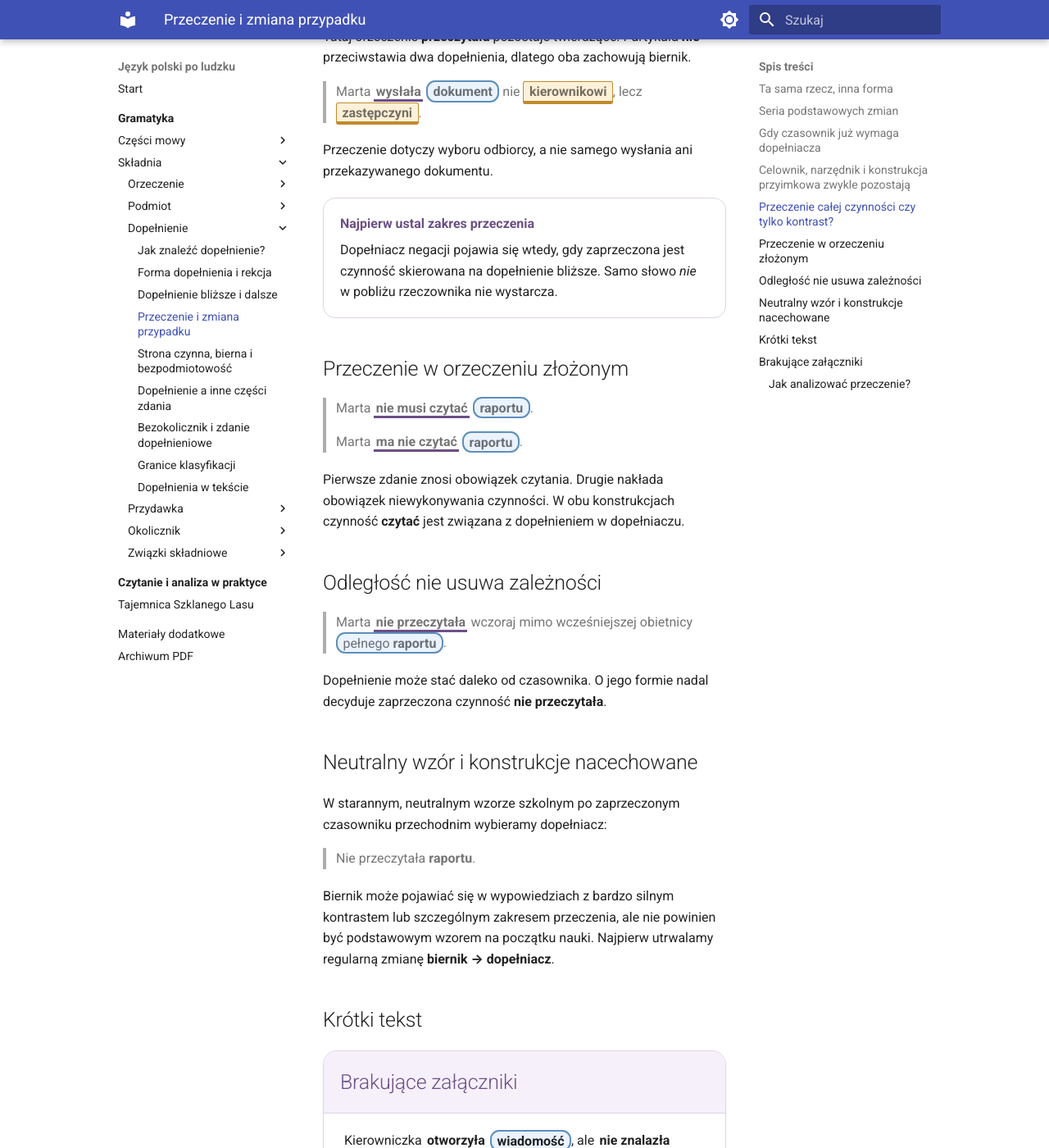
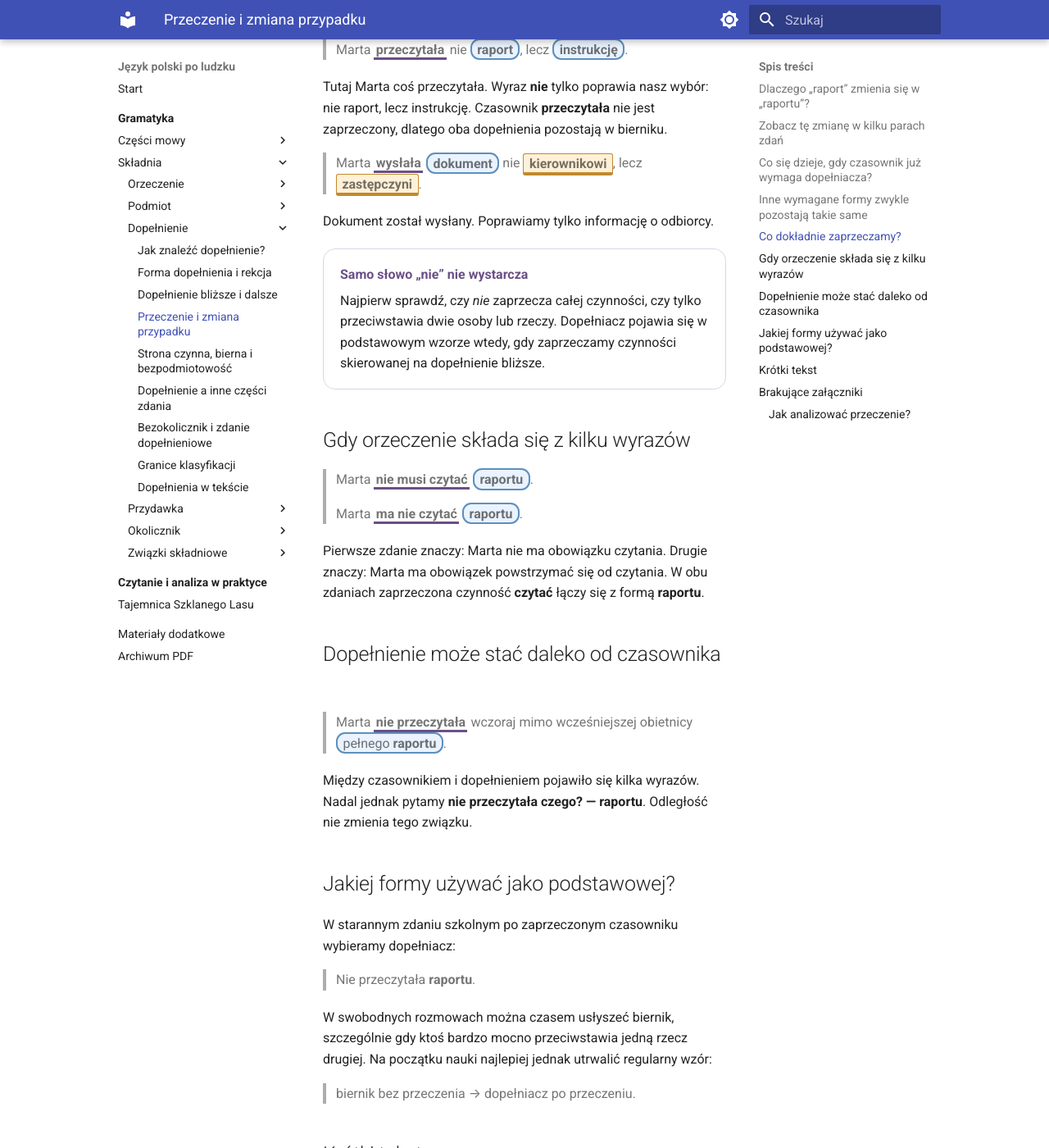
Before and after one commit to dchorazkiewicz/SP_JP, an MkDocs documentation site: the page built from docs/gramatyka/skladnia/dopelnienie/przeczenie-i-zmiana-przypadku.md, in a window 1280 px wide and 1400 px high, scrolled down 2523 px. Shown: the whole window at 82% size. Built offline with MkDocs 1.6.1 and Material for MkDocs 9.7.7, drawn with Linux system fonts in a browser that asks for light colours; some of the changed text lies outside the part shown.

Commit message:
Uprość wyjaśnienie przeczenia i dopełniacza negacji

```diff
--- a/docs/gramatyka/skladnia/dopelnienie/przeczenie-i-zmiana-przypadku.md
+++ b/docs/gramatyka/skladnia/dopelnienie/przeczenie-i-zmiana-przypadku.md
@@ -2,37 +2,41 @@
 
 <div class="object-lesson" markdown>
 
-## Ta sama rzecz, inna forma
+## Dlaczego „raport” zmienia się w „raportu”?
 
 Porównaj:
 
 <div class="object-comparison">
-  <div class="object-comparison-item"><span class="object-comparison-label">czynność twierdząca</span><p>Marta <span class="object-predicate">czyta</span> <span class="object-mark object-mark--direct"><strong>raport</strong></span>.</p><p>Dopełnienie ma formę biernika.</p></div>
-  <div class="object-comparison-item"><span class="object-comparison-label">czynność zaprzeczona</span><p>Marta <span class="object-predicate">nie czyta</span> <span class="object-mark object-mark--direct"><strong>raportu</strong></span>.</p><p>Dopełnienie ma formę dopełniacza.</p></div>
+  <div class="object-comparison-item"><span class="object-comparison-label">bez przeczenia</span><p>Marta <span class="object-predicate">czyta</span> <span class="object-mark object-mark--direct"><strong>raport</strong></span>.</p><p>Pytamy: <em>czyta co?</em></p></div>
+  <div class="object-comparison-item"><span class="object-comparison-label">z przeczeniem</span><p>Marta <span class="object-predicate">nie czyta</span> <span class="object-mark object-mark--direct"><strong>raportu</strong></span>.</p><p>Pytamy: <em>nie czyta czego?</em></p></div>
 </div>
 
-W obu zdaniach chodzi o rzecz bezpośrednio objętą czytaniem. Funkcja **raport — raportu** nie zmienia się: nadal jest to dopełnienie bliższe. Zmienia się jedynie przypadek.
+W obu zdaniach chodzi o tę samą rzecz objętą czytaniem. **Raport** i **raportu** są więc tym samym rodzajem dopełnienia — dopełnieniem bliższym. Zmieniła się tylko jego forma.
 
-Taką zmianę biernika na dopełniacz po zaprzeczeniu czasownika nazywamy **dopełniaczem negacji**.
+Gdy dodajemy **nie**, biernik często zmienia się w dopełniacz:
+
+> czytam raport → nie czytam raportu
+
+Taką zmianę nazywamy **dopełniaczem negacji**. Słowo **negacja** jest po prostu fachową nazwą przeczenia.
 
 <div class="object-concept">
   <span class="object-concept__label">Pojęcie</span>
   <strong>Dopełniacz negacji</strong>
-  <p>To forma dopełniacza używana zamiast biernika, gdy czasownik przechodni zostaje zaprzeczony: <em>czytam raport — nie czytam raportu</em>.</p>
+  <p>To dopełniacz używany zamiast biernika po zaprzeczonym czasowniku: <em>czytam książkę — nie czytam książki</em>, <em>piję kawę — nie piję kawy</em>.</p>
 </div>
 
-## Seria podstawowych zmian
+## Zobacz tę zmianę w kilku parach zdań
 
 <div class="object-series">
-  <div class="object-row"><span class="object-badge">czytać</span><p>Marta <span class="object-predicate">czyta</span> <span class="object-mark object-mark--direct"><strong>książkę</strong></span>.</p><span class="object-note">biernik</span></div>
-  <div class="object-row"><span class="object-badge">nie czytać</span><p>Marta <span class="object-predicate">nie czyta</span> <span class="object-mark object-mark--direct"><strong>książki</strong></span>.</p><span class="object-note">dopełniacz</span></div>
-  <div class="object-row"><span class="object-badge">pić</span><p>Paweł <span class="object-predicate">pije</span> <span class="object-mark object-mark--direct"><strong>kawę</strong></span>.</p><span class="object-note">biernik</span></div>
-  <div class="object-row"><span class="object-badge">nie pić</span><p>Paweł <span class="object-predicate">nie pije</span> <span class="object-mark object-mark--direct"><strong>kawy</strong></span>.</p><span class="object-note">dopełniacz</span></div>
+  <div class="object-row"><span class="object-badge">bez „nie”</span><p>Marta <span class="object-predicate">czyta</span> <span class="object-mark object-mark--direct"><strong>książkę</strong></span>.</p><span class="object-note">biernik</span></div>
+  <div class="object-row"><span class="object-badge">z „nie”</span><p>Marta <span class="object-predicate">nie czyta</span> <span class="object-mark object-mark--direct"><strong>książki</strong></span>.</p><span class="object-note">dopełniacz</span></div>
+  <div class="object-row"><span class="object-badge">bez „nie”</span><p>Paweł <span class="object-predicate">pije</span> <span class="object-mark object-mark--direct"><strong>kawę</strong></span>.</p><span class="object-note">biernik</span></div>
+  <div class="object-row"><span class="object-badge">z „nie”</span><p>Paweł <span class="object-predicate">nie pije</span> <span class="object-mark object-mark--direct"><strong>kawy</strong></span>.</p><span class="object-note">dopełniacz</span></div>
 </div>
 
-Kolor pozostaje ten sam, ponieważ nadal zaznaczamy dopełnienie bliższe. Nie tworzymy osobnej kategorii „dopełnienie przeczące”.
+Kolor ramki się nie zmienia, ponieważ nadal mamy dopełnienie bliższe. Nie tworzymy osobnego rodzaju „dopełnienie przeczące”.
 
-## Gdy czasownik już wymaga dopełniacza
+## Co się dzieje, gdy czasownik już wymaga dopełniacza?
 
 > Marta <span class="object-predicate">potrzebuje</span> <span class="object-mark object-mark--indirect"><strong>pomocy</strong></span>.
 
@@ -42,61 +46,63 @@
 
 > Technik <span class="object-predicate">nie szuka</span> <span class="object-mark object-mark--indirect"><strong>dokumentu</strong></span>.
 
-Przeczenie nie powoduje kolejnej zmiany, ponieważ dopełniacz wynika już z rekcji czasowników **potrzebować** i **szukać**.
+Czasowniki **potrzebować** i **szukać** już bez przeczenia łączą się z pytaniem **kogo? czego?**. Dlatego po dodaniu **nie** forma **pomocy** albo **dokumentu** nie musi się zmieniać po raz drugi.
 
-## Celownik, narzędnik i konstrukcja przyimkowa zwykle pozostają
+## Inne wymagane formy zwykle pozostają takie same
 
 <div class="object-series">
-  <div class="object-row"><span class="object-badge">celownik</span><p>Marta <span class="object-predicate">pomaga</span> <span class="object-mark object-mark--indirect"><strong>koledze</strong></span>.</p><span class="object-note">bez zmiany</span></div>
-  <div class="object-row"><span class="object-badge">przeczenie</span><p>Marta <span class="object-predicate">nie pomaga</span> <span class="object-mark object-mark--indirect"><strong>koledze</strong></span>.</p><span class="object-note">bez zmiany</span></div>
-  <div class="object-row"><span class="object-badge">przyimek</span><p>Zespół <span class="object-predicate">czeka</span> <span class="object-mark object-mark--indirect">na <strong>decyzję</strong></span>.</p><span class="object-note">na + biernik</span></div>
-  <div class="object-row"><span class="object-badge">przeczenie</span><p>Zespół <span class="object-predicate">nie czeka</span> <span class="object-mark object-mark--indirect">na <strong>decyzję</strong></span>.</p><span class="object-note">bez zmiany</span></div>
+  <div class="object-row"><span class="object-badge">bez „nie”</span><p>Marta <span class="object-predicate">pomaga</span> <span class="object-mark object-mark--indirect"><strong>koledze</strong></span>.</p><span class="object-note">komu?</span></div>
+  <div class="object-row"><span class="object-badge">z „nie”</span><p>Marta <span class="object-predicate">nie pomaga</span> <span class="object-mark object-mark--indirect"><strong>koledze</strong></span>.</p><span class="object-note">komu?</span></div>
+  <div class="object-row"><span class="object-badge">bez „nie”</span><p>Zespół <span class="object-predicate">czeka</span> <span class="object-mark object-mark--indirect">na <strong>decyzję</strong></span>.</p><span class="object-note">na co?</span></div>
+  <div class="object-row"><span class="object-badge">z „nie”</span><p>Zespół <span class="object-predicate">nie czeka</span> <span class="object-mark object-mark--indirect">na <strong>decyzję</strong></span>.</p><span class="object-note">na co?</span></div>
 </div>
 
-Przeczenie obejmuje orzeczenie, ale nie usuwa rekcji celownikowej, narzędnikowej ani przyimkowej.
+Dodanie **nie** nie zmienia form **koledze** ani **na decyzję**, ponieważ czasowniki nadal wymagają pytań **komu?** oraz **na co?**
 
-## Przeczenie całej czynności czy tylko kontrast?
+## Co dokładnie zaprzeczamy?
 
 Porównaj:
 
 > Marta <span class="object-predicate">nie przeczytała</span> <span class="object-mark object-mark--direct"><strong>raportu</strong></span>.
 
-Czynność czytania raportu jest zaprzeczona, dlatego używamy dopełniacza.
+Tutaj zaprzeczamy całej czynności: Marta nie wykonała czytania raportu. Dlatego pojawia się dopełniacz **raportu**.
 
 > Marta <span class="object-predicate">przeczytała</span> nie <span class="object-mark object-mark--direct"><strong>raport</strong></span>, lecz <span class="object-mark object-mark--direct"><strong>instrukcję</strong></span>.
 
-Tutaj orzeczenie **przeczytała** pozostaje twierdzące. Partykuła **nie** przeciwstawia dwa dopełnienia, dlatego oba zachowują biernik.
+Tutaj Marta coś przeczytała. Wyraz **nie** tylko poprawia nasz wybór: nie raport, lecz instrukcję. Czasownik **przeczytała** nie jest zaprzeczony, dlatego oba dopełnienia pozostają w bierniku.
 
 > Marta <span class="object-predicate">wysłała</span> <span class="object-mark object-mark--direct"><strong>dokument</strong></span> nie <span class="object-mark object-mark--indirect"><strong>kierownikowi</strong></span>, lecz <span class="object-mark object-mark--indirect"><strong>zastępczyni</strong></span>.
 
-Przeczenie dotyczy wyboru odbiorcy, a nie samego wysłania ani przekazywanego dokumentu.
+Dokument został wysłany. Poprawiamy tylko informację o odbiorcy.
 
 <div class="object-checkpoint">
-  <div class="object-checkpoint__title">Najpierw ustal zakres przeczenia</div>
-  <p>Dopełniacz negacji pojawia się wtedy, gdy zaprzeczona jest czynność skierowana na dopełnienie bliższe. Samo słowo <em>nie</em> w pobliżu rzeczownika nie wystarcza.</p>
+  <div class="object-checkpoint__title">Samo słowo „nie” nie wystarcza</div>
+  <p>Najpierw sprawdź, czy <em>nie</em> zaprzecza całej czynności, czy tylko przeciwstawia dwie osoby lub rzeczy. Dopełniacz pojawia się w podstawowym wzorze wtedy, gdy zaprzeczamy czynności skierowanej na dopełnienie bliższe.</p>
 </div>
 
-## Przeczenie w orzeczeniu złożonym
+## Gdy orzeczenie składa się z kilku wyrazów
 
 > Marta <span class="object-predicate">nie musi czytać</span> <span class="object-mark object-mark--direct"><strong>raportu</strong></span>.
 
 > Marta <span class="object-predicate">ma nie czytać</span> <span class="object-mark object-mark--direct"><strong>raportu</strong></span>.
 
-Pierwsze zdanie znosi obowiązek czytania. Drugie nakłada obowiązek niewykonywania czynności. W obu konstrukcjach czynność **czytać** jest związana z dopełnieniem w dopełniaczu.
+Pierwsze zdanie znaczy: Marta nie ma obowiązku czytania. Drugie znaczy: Marta ma obowiązek powstrzymać się od czytania. W obu zdaniach zaprzeczona czynność **czytać** łączy się z formą **raportu**.
 
-## Odległość nie usuwa zależności
+## Dopełnienie może stać daleko od czasownika
 
 > Marta <span class="object-predicate">nie przeczytała</span> wczoraj mimo wcześniejszej obietnicy <span class="object-mark object-mark--direct">pełnego <strong>raportu</strong></span>.
 
-Dopełnienie może stać daleko od czasownika. O jego formie nadal decyduje zaprzeczona czynność **nie przeczytała**.
+Między czasownikiem i dopełnieniem pojawiło się kilka wyrazów. Nadal jednak pytamy **nie przeczytała czego? — raportu**. Odległość nie zmienia tego związku.
 
-## Neutralny wzór i konstrukcje nacechowane
+## Jakiej formy używać jako podstawowej?
 
-W starannym, neutralnym wzorze szkolnym po zaprzeczonym czasowniku przechodnim wybieramy dopełniacz:
+W starannym zdaniu szkolnym po zaprzeczonym czasowniku wybieramy dopełniacz:
 
 > Nie przeczytała <strong>raportu</strong>.
 
-Biernik może pojawiać się w wypowiedziach z bardzo silnym kontrastem lub szczególnym zakresem przeczenia, ale nie powinien być podstawowym wzorem na początku nauki. Najpierw utrwalamy regularną zmianę **biernik → dopełniacz**.
+W swobodnych rozmowach można czasem usłyszeć biernik, szczególnie gdy ktoś bardzo mocno przeciwstawia jedną rzecz drugiej. Na początku nauki najlepiej jednak utrwalić regularny wzór:
+
+> biernik bez przeczenia → dopełniacz po przeczeniu.
 
 ## Krótki tekst
 
@@ -112,17 +118,17 @@
 <div class="object-reading__commentary" markdown>
 <strong>Co pokazuje tekst?</strong>
 
-Po formach **nie znalazła** i **nie wysłał** dopełnienia bliższe przyjmują dopełniacz. Konstrukcje **zadzwonić do kogoś** oraz **rozmawiać z kimś** zachowują przyimki i wymagane przypadki. W ostatnim zdaniu czynność wysłania jest twierdząca, a **nie… lecz…** tylko przeciwstawia dwa możliwe przedmioty.
+Po formach **nie znalazła** i **nie wysłał** dopełnienia **załączników**, **raportu** i **tabel** stoją w dopełniaczu. Połączenia **zadzwonić do kogoś** oraz **rozmawiać z kimś** zachowują wymagane przyimki. W ostatnim zdaniu pracownik coś wysłał, więc **nie… lecz…** tylko poprawia nazwę wysłanej rzeczy.
 </div>
 
 <div class="object-summary">
 <h3>Jak analizować przeczenie?</h3>
 <ul>
-  <li>Sprawdź, czy zaprzeczona jest cała czynność, czy tylko jeden kontrastowany składnik.</li>
-  <li>Przy dopełnieniu bliższym stosuj neutralny wzór: biernik w twierdzeniu, dopełniacz po przeczeniu.</li>
-  <li>Nie zmieniaj klasyfikacji dopełnienia tylko dlatego, że zmienił się przypadek.</li>
-  <li>Rekcja dopełniaczowa, celownikowa, narzędnikowa i przyimkowa zwykle pozostaje bez zmian.</li>
-  <li>Uwzględniaj pełne orzeczenie, także wtedy, gdy jest wielowyrazowe.</li>
+  <li>Sprawdź, czy zaprzeczona jest cała czynność, czy tylko poprawiamy jedną informację.</li>
+  <li>Przy dopełnieniu bliższym zapamiętaj podstawowy wzór: <em>czytam raport — nie czytam raportu</em>.</li>
+  <li>Zmiana przypadku nie zmienia dopełnienia bliższego w dalsze.</li>
+  <li>Jeżeli czasownik już wymaga dopełniacza, celownika albo przyimka, forma zwykle pozostaje taka sama.</li>
+  <li>Patrz na całe orzeczenie, nawet gdy składa się z kilku wyrazów.</li>
 </ul>
 </div>
 
```
